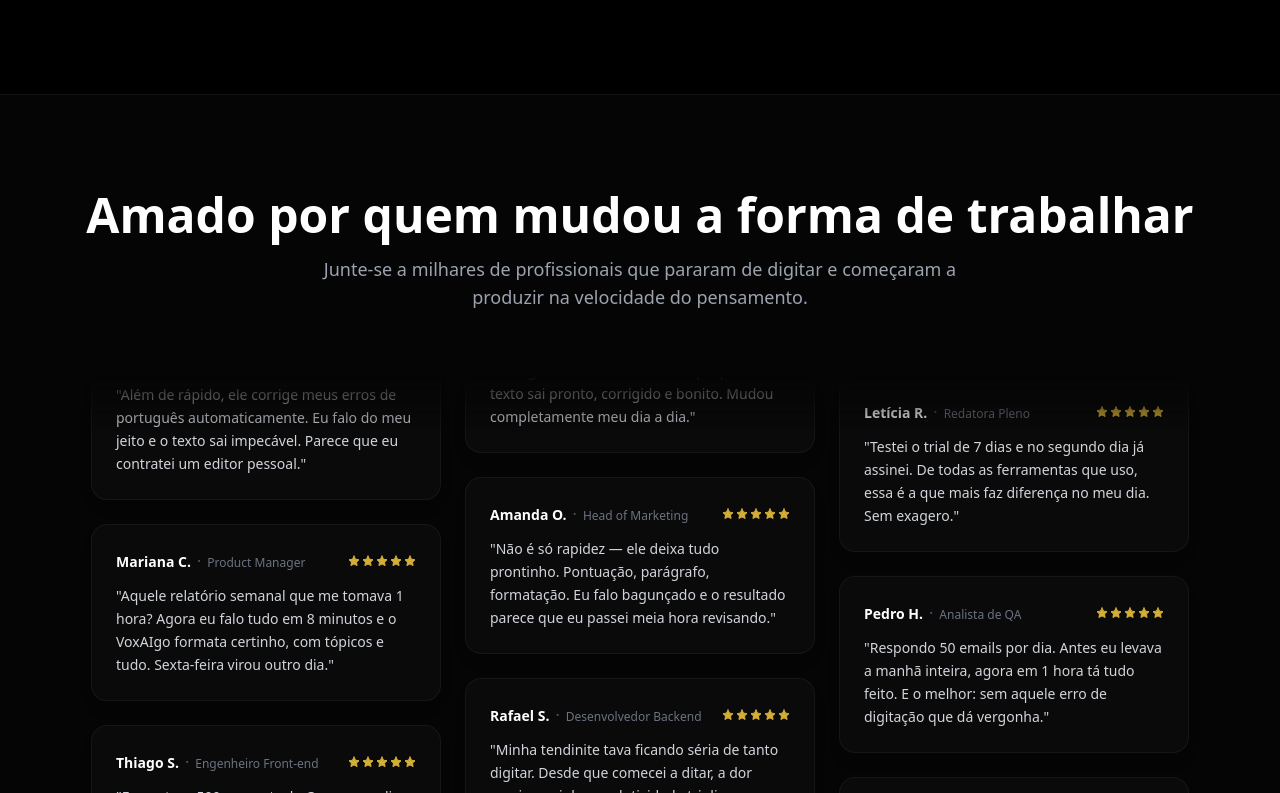
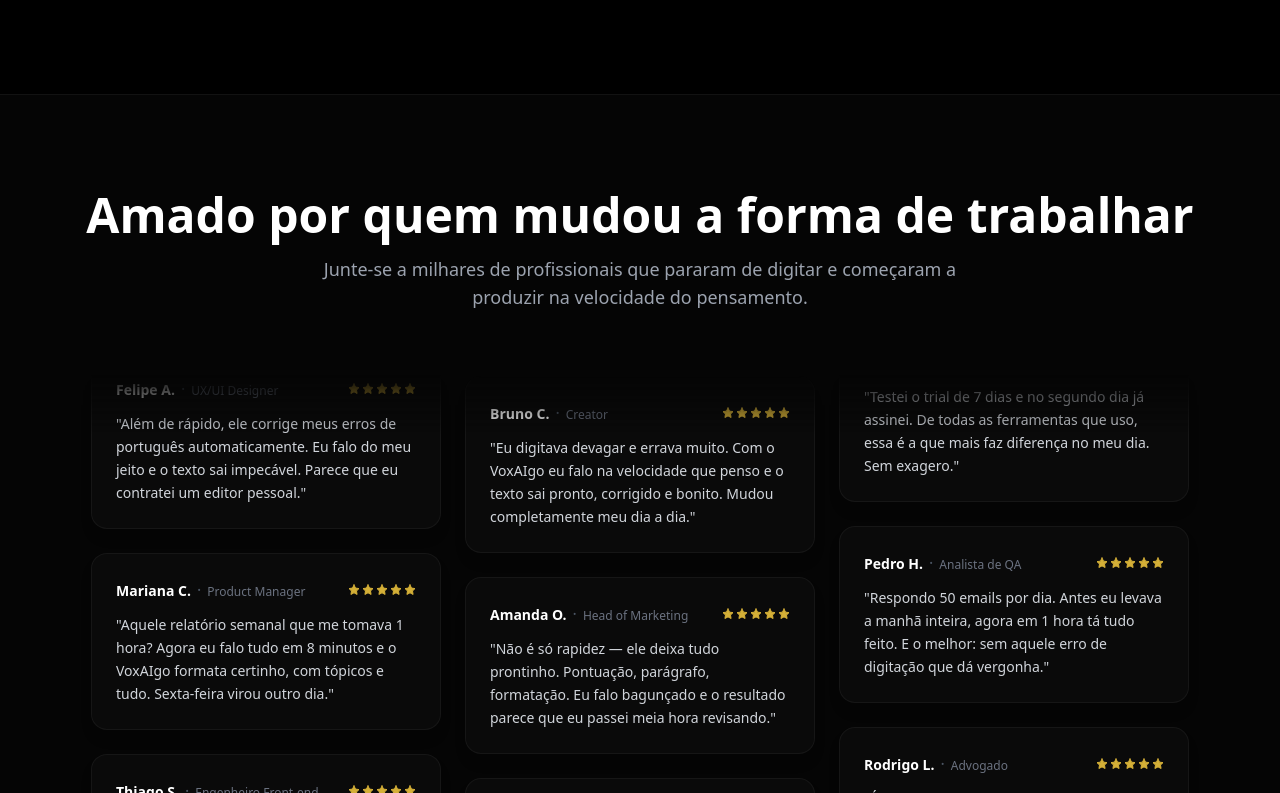
Before and after one commit to robbolivercreates/vibeflow-landing-page, a Next.js app: page / in a window 1280 px wide. Shown: the part 3887-4680 px from the top of the page. Built offline with nearby package versions, Linux system fonts and the light colour scheme.

Commit message:
fix: Wall of Love now scrolls continuously, pauses only on hover without resetting position

```diff
--- a/app/components/WallOfLove.tsx
+++ b/app/components/WallOfLove.tsx
@@ -64,6 +64,27 @@
   }
 ];
 
+const css = `
+@keyframes wall-scroll-up {
+  0% { transform: translateY(0); }
+  100% { transform: translateY(-33.333%); }
+}
+@keyframes wall-scroll-down {
+  0% { transform: translateY(-33.333%); }
+  100% { transform: translateY(0); }
+}
+.wall-col-up {
+  animation: wall-scroll-up 60s linear infinite;
+}
+.wall-col-down {
+  animation: wall-scroll-down 60s linear infinite;
+}
+.wall-paused .wall-col-up,
+.wall-paused .wall-col-down {
+  animation-play-state: paused;
+}
+`;
+
 export default function WallOfLove() {
   const [isHovered, setIsHovered] = useState(false);
 
@@ -72,8 +93,10 @@
   const col3 = [...testimonials.slice(8, 12)];
 
   return (
+    <>
+      <style dangerouslySetInnerHTML={{ __html: css }} />
       <div
-      className="relative overflow-hidden w-full h-[600px] select-none"
+        className={`relative overflow-hidden w-full h-[600px] select-none ${isHovered ? 'wall-paused' : ''}`}
         onMouseEnter={() => setIsHovered(true)}
         onMouseLeave={() => setIsHovered(false)}
         style={{
@@ -84,21 +107,21 @@
         <div className="flex gap-6 justify-center max-w-7xl mx-auto px-6 h-full absolute inset-0">
 
           {/* Column 1 - Scrolling UP */}
-        <div className={`flex flex-col gap-6 w-full max-w-[350px] ${isHovered ? '' : 'animate-scroll-up-slow'}`}>
+          <div className="wall-col-up flex flex-col gap-6 w-full max-w-[350px]">
             {[...col1, ...col1, ...col1].map((t, i) => (
               <Card key={`c1-${i}`} {...t} />
             ))}
           </div>
 
           {/* Column 2 - Scrolling DOWN */}
-        <div className={`hidden md:flex flex-col gap-6 w-full max-w-[350px] ${isHovered ? '' : 'animate-scroll-down-slow'} -translate-y-1/2`}>
+          <div className="wall-col-down hidden md:flex flex-col gap-6 w-full max-w-[350px]">
             {[...col2, ...col2, ...col2].map((t, i) => (
               <Card key={`c2-${i}`} {...t} />
             ))}
           </div>
 
           {/* Column 3 - Scrolling UP */}
-        <div className={`hidden lg:flex flex-col gap-6 w-full max-w-[350px] ${isHovered ? '' : 'animate-scroll-up-slow'} translate-y-24`}>
+          <div className="wall-col-up hidden lg:flex flex-col gap-6 w-full max-w-[350px]" style={{ animationDelay: '-15s' }}>
             {[...col3, ...col3, ...col3].map((t, i) => (
               <Card key={`c3-${i}`} {...t} />
             ))}
@@ -106,6 +129,7 @@
 
         </div>
       </div>
+    </>
   );
 }
 
```
Lines whose indentation alone changed are shown as unchanged.
